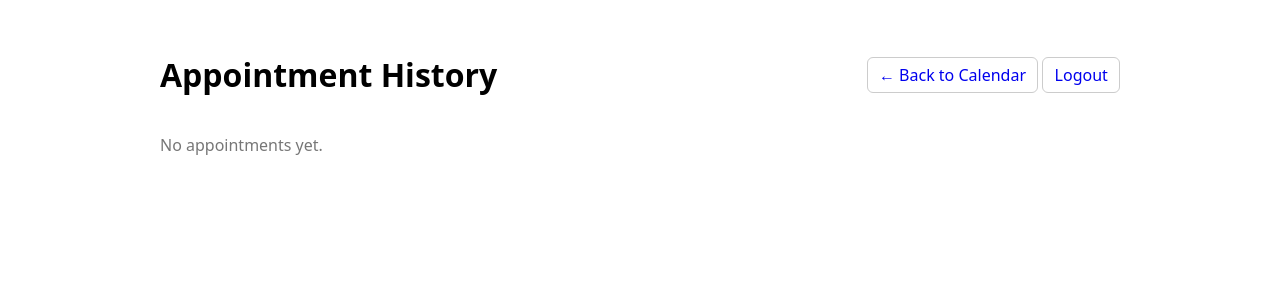
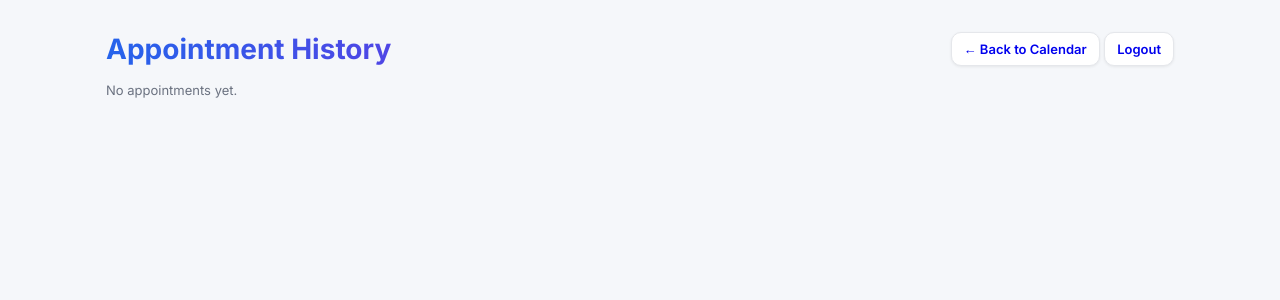
Before and after one commit to DanielRamos69/exam_reg_tristan, a Flask app: page /student/history in a window 1280 px wide. Shown: the top 300 px of the page. Run offline with Flask 3, Linux system fonts and the light colour scheme; the visitor is signed in with stand-in values (Sample User, id 1); data that the repository does not hold is empty.

Commit message:
daniel style overhaul student history

```diff
--- a/templates/student_history.html
+++ b/templates/student_history.html
@@ -3,20 +3,122 @@
 <head>
   <meta charset="utf-8" />
   <title>Appointment History</title>
+
+  <!-- GOOGLE FONT -->
+  <link rel="preconnect" href="https://fonts.gstatic.com" />
+  <link
+    href="https://fonts.googleapis.com/css2?family=Inter:wght@400;500;600;700&display=swap"
+    rel="stylesheet"
+  />
+
   <style>
-    body { font-family: system-ui, Arial, sans-serif; max-width: 960px; margin: 2rem auto; padding: 0 1rem; }
-    table { width: 100%; border-collapse: collapse; }
-    th, td { padding: 0.6rem; border-bottom: 1px solid #eee; text-align: left; }
-    th { background: #f7f7f7; }
-    .muted { color: #777; }
-    .badge { padding: 0.15rem 0.4rem; border: 1px solid #ddd; border-radius: 0.5rem; font-size: 0.8rem; }
-    .badge-ok { background: #eefbea; border-color: #bfe8b8; }
-    .badge-cxl { background: #fff0f0; border-color: #f3c2c2; }
-    .top { display: flex; justify-content: space-between; align-items: center; margin-bottom: 1rem; }
-    .btn { display: inline-block; padding: 0.35rem 0.7rem; border: 1px solid #ccc; border-radius: 6px; background: white; text-decoration: none; }
+    * { box-sizing:border-box; }
+    :root {
+      --bd:#e5e7eb;
+      --muted:#6b7280;
+      --blue:#2563eb;
+      --indigo:#4f46e5;
+      --shadow:0 2px 8px rgba(0,0,0,0.04);
+    }
+    body {
+      font-family:'Inter', system-ui, Arial, sans-serif;
+      background:#f5f7fa;
+      max-width:1100px;
+      margin:2rem auto;
+      padding:0 1rem;
+      color:#111827;
+    }
+
+    /* TOP BAR */
+    .top {
+      display:flex;
+      justify-content:space-between;
+      align-items:center;
+      margin-bottom:1rem;
+      gap:10px;
+      flex-wrap:wrap;
+    }
+    h1 {
+      font-size:28px;
+      font-weight:700;
+      margin:0;
+      background:linear-gradient(to right,var(--blue),var(--indigo));
+      -webkit-background-clip:text;
+      -webkit-text-fill-color:transparent;
+    }
+
+    /* BUTTONS */
+    .btn {
+      display:inline-flex;
+      align-items:center;
+      justify-content:center;
+      padding:8px 12px;
+      border:1px solid var(--bd);
+      border-radius:10px;
+      background:#fff;
+      font-size:13px;
+      font-weight:600;
+      text-decoration:none;
+      box-shadow:0 1px 3px rgba(0,0,0,0.07);
+      cursor:pointer;
+      transition:0.15s ease;
+    }
+    .btn:hover {
+      background:#f3f4f6;
+      transform:translateY(-1px);
+      box-shadow:0 3px 6px rgba(0,0,0,0.1);
+    }
+
+    /* TABLE SURFACE CARD */
+    .table-card {
+      background:#ffffff;
+      border:1px solid var(--bd);
+      border-radius:14px;
+      padding:20px;
+      margin-bottom:1.4rem;
+      box-shadow:var(--shadow);
+    }
+
+    table { width:100%; border-collapse:collapse; font-size:13px; }
+    th,td { padding:10px 8px; text-align:left; border-bottom:1px solid #f3f4f6; }
+    thead { background:#f9fafb; }
+    th { font-weight:700; color:#6b7280; border-bottom:1px solid var(--bd); }
+
+    tbody tr:nth-child(even){ background:#f9fafb; }
+
+    /* BADGES */
+    .badge {
+      display:inline-block;
+      padding:2px 7px;
+      border-radius:999px;
+      font-size:11px;
+      font-weight:600;
+      border:1px solid #93c5fd;
+      background:#dbeafe;
+      color:#1e40af;
+      margin-left:6px;
+    }
+    .badge-ok {
+      background:#eefbea;
+      border-color:#bfe8b8;
+      color:#065f46;
+    }
+    .badge-cxl {
+      background:#fef2f2;
+      border-color:#fca5a5;
+      color:#991b1b;
+    }
+
+    .muted { color:var(--muted); font-size:13px; }
+
+    @media(max-width:760px){
+      .top{flex-direction:column;align-items:flex-start;}
+      .table-card{padding:14px;}
+    }
   </style>
 </head>
 <body>
+
   <div class="top">
     <h1>Appointment History</h1>
     <div>
@@ -25,7 +127,8 @@
     </div>
   </div>
 
-  {% if rows %}
+  {% if rows and rows|length > 0 %}
+  <div class="table-card">
     <table>
       <thead>
         <tr>
@@ -44,24 +147,40 @@
             <td><strong>{{ r.exam_code }}</strong></td>
             <td>{{ r.session_datetime.strftime('%b %d, %Y') }}</td>
             <td>{{ r.session_datetime.strftime('%I:%M %p') }}</td>
+
+            <!-- PRESERVED DEFAULT DURATION LOGIC -->
             <td>{{ r.duration_minutes or 90 }} min</td>
+
             <td>{{ r.campus_name }} — {{ r.building_name }} {{ r.room_number }}</td>
+
+            <!-- PRESERVED STATUS CONDITIONAL -->
             <td>
               {% if r.cancelled %}
-                <span class="badge badge-cxl">Canceled{% if r.cancelled_at %} ({{ r.cancelled_at.strftime('%b %d, %Y') }}){% endif %}</span>
+                <span class="badge badge-cxl">
+                  Canceled{% if r.cancelled_at %} ({{ r.cancelled_at.strftime('%b %d, %Y') }}){% endif %}
+                </span>
               {% else %}
                 <span class="badge badge-ok">Completed / Attended</span>
               {% endif %}
             </td>
+
+            <!-- PRESERVED REGISTERED TIME DISPLAY -->
             <td class="muted">
-              {% if r.registered_at %}{{ r.registered_at.strftime('%b %d, %Y %I:%M %p') }}{% else %}—{% endif %}
+              {% if r.registered_at %}
+                {{ r.registered_at.strftime('%b %d, %Y %I:%M %p') }}
+              {% else %}
+                —
+              {% endif %}
             </td>
+
           </tr>
         {% endfor %}
       </tbody>
     </table>
+  </div>
   {% else %}
     <p class="muted">No appointments yet.</p>
   {% endif %}
+
 </body>
 </html>
```
